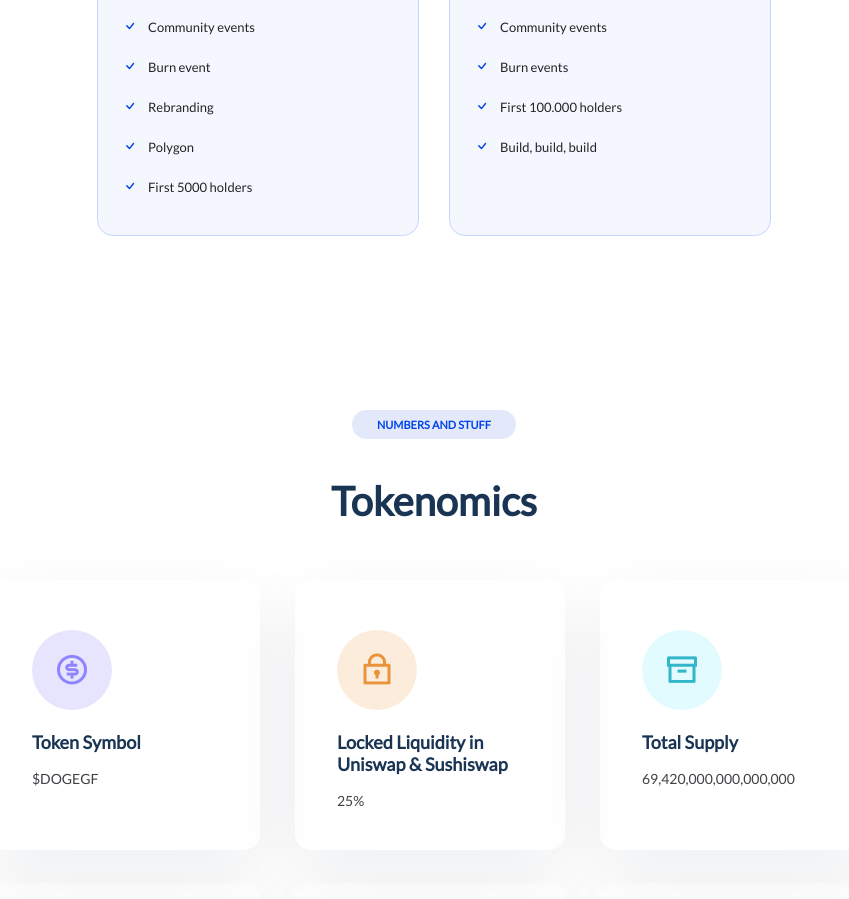
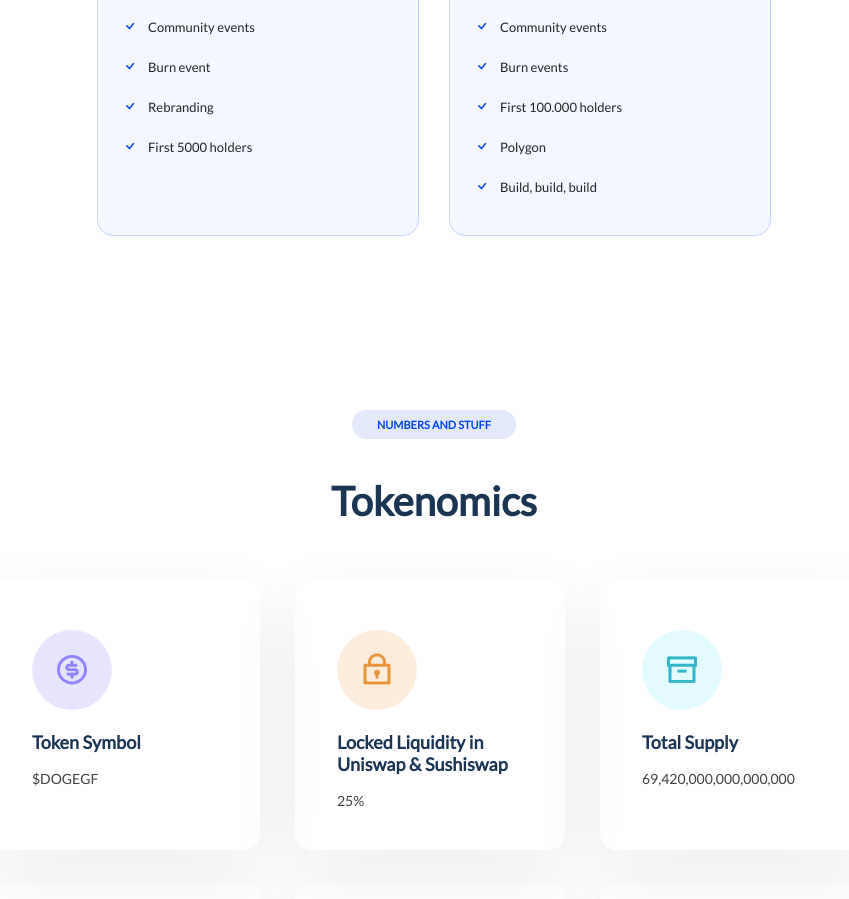
Before and after one commit to cookieranger/dogegf, a React (Create React App) app in the folder frontend/: page / in a window 1280 px wide. Shown: the part 3360-4259 px from the top of the page, without its empty margins (206-1055 px from the left). Built offline with nearby package versions, Linux system fonts and the light colour scheme.

Commit message:
[update] roadmap content

```diff
--- a/frontend/src/app/App.tsx
+++ b/frontend/src/app/App.tsx
@@ -414,10 +414,6 @@ function App() {
                         </li>
                         <li>
                           <i className="bi bi-check" />
-                          <span>Polygon</span>
-                        </li>
-                        <li>
-                          <i className="bi bi-check" />
                           <span>First 5000 holders</span>
                         </li>
                       </ul>
@@ -451,6 +447,10 @@ function App() {
                         <li>
                           <i className="bi bi-check" />
                           <span>First 100.000 holders</span>
+                        </li>
+                        <li>
+                          <i className="bi bi-check" />
+                          <span>Polygon</span>
                         </li>
                         <li>
                           <i className="bi bi-check" />
```
